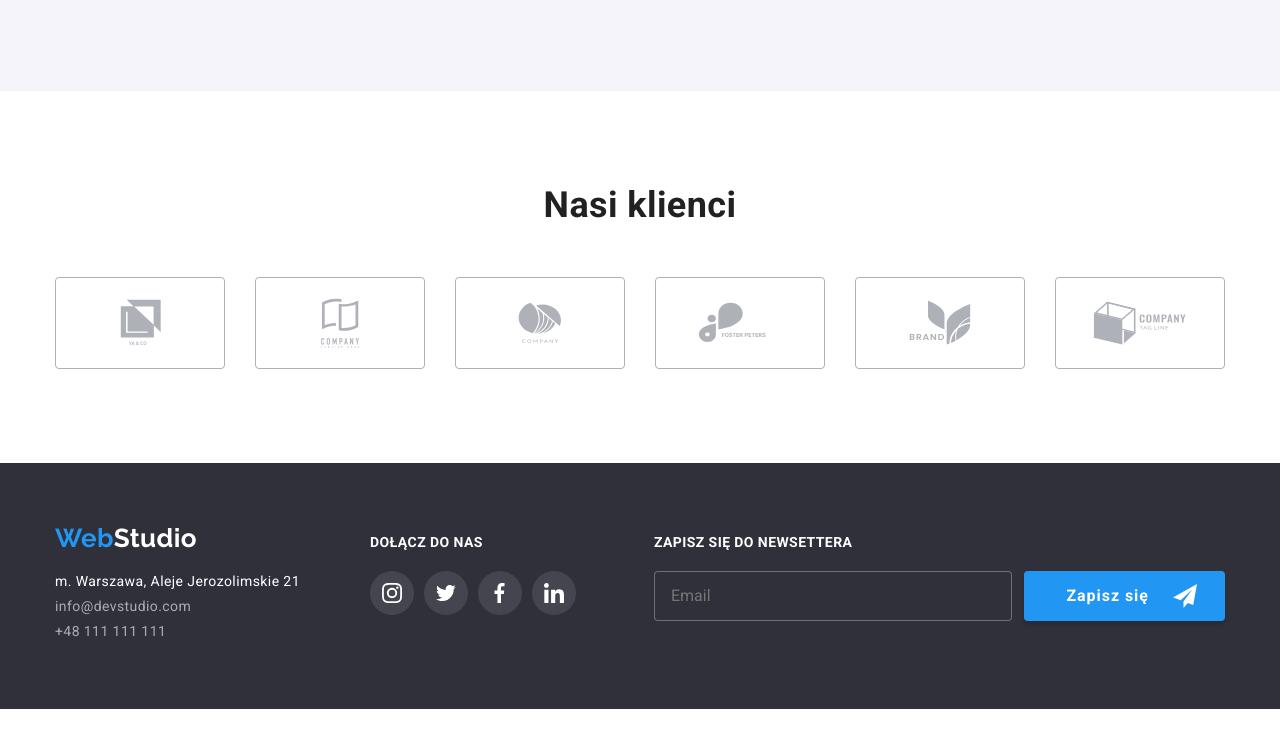
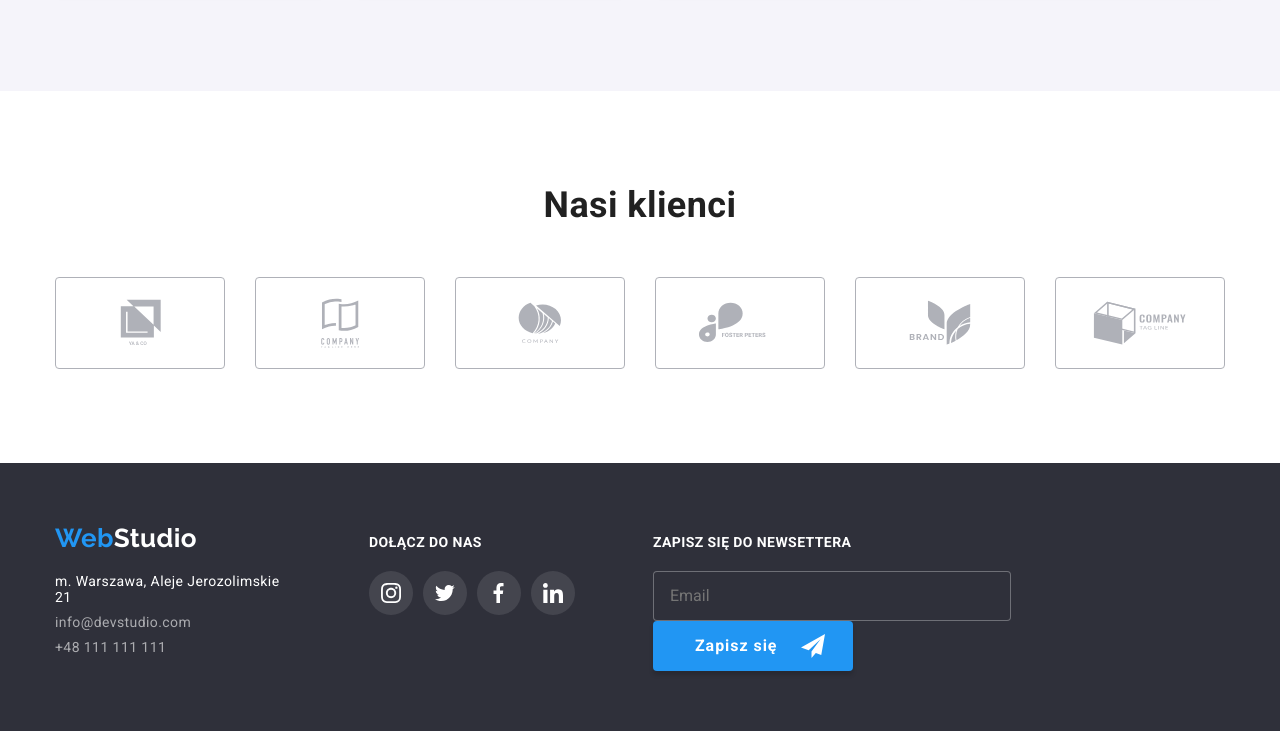
Before and after one commit to KamilSzafranski/goit-markup-hw-06, a plain HTML site: page index.html in a window 1280 px wide. Shown: the part 2197-2928 px from the top of the page. Before the commit the page ends 2906 px from the top, so only its background shows below. Drawn offline with nearby package versions, Linux system fonts and the light colour scheme.

Commit message:
Update styles.css

```diff
--- a/css/styles.css
+++ b/css/styles.css
@@ -391,7 +391,6 @@
 .form-newsletter-title {
     margin-bottom: 20px;
     display: block;
-    font-size: 14px;
 }
 .label-newsletter input {
     margin-right: 12px;
@@ -407,9 +406,7 @@
     outline: none;
     transition: border-color 250ms cubic-bezier(0.4, 0, 0.2, 1);
 }
-.form-newsletter {
-    font-size: 0;
-}
+
 .form-newsletter button {
     display: inline-flex;
     align-items: center;
```
